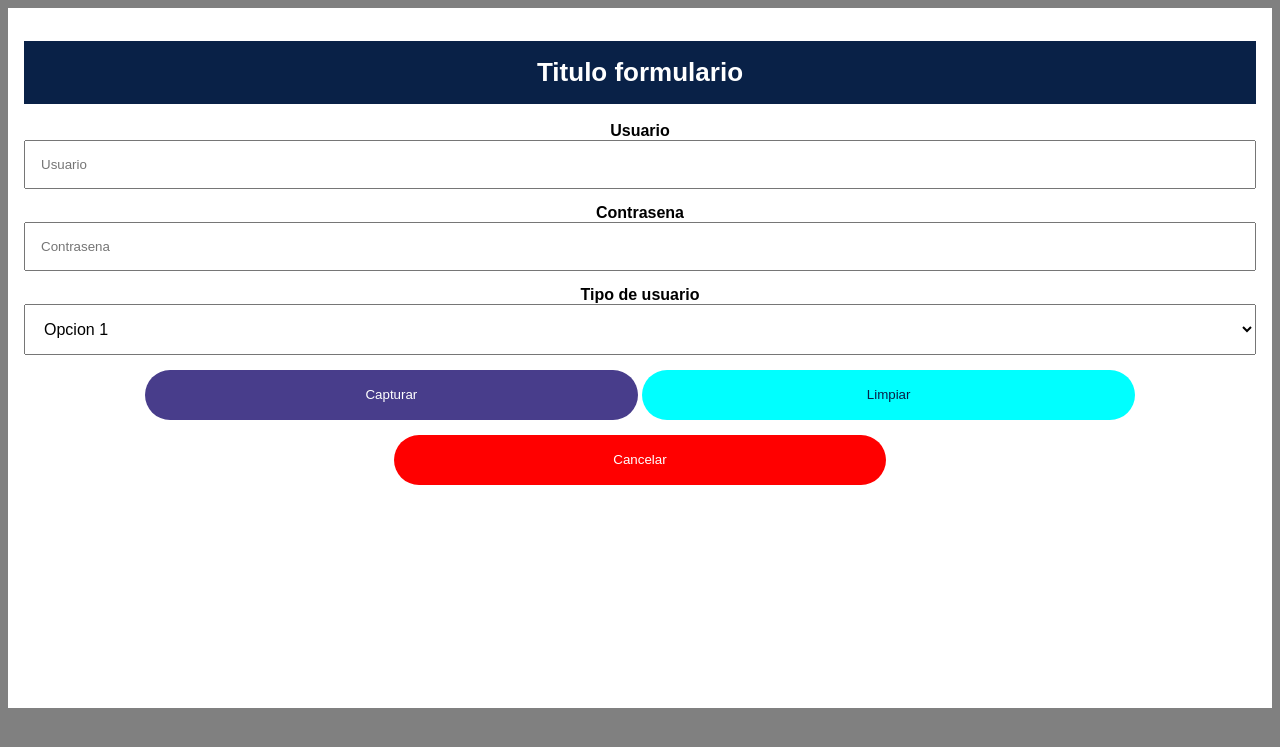
After one commit to liliana954/PT_Proyecto_Terminal, a PHP site: page /Vista/form.html in a window 1280 px wide. The commit adds this page. Shown: the top 747 px of the page. Run offline with PHP 8.4, Linux system fonts and the light colour scheme.

Commit message:
se agrega formato para formularios

```diff
--- /dev/null
+++ b/Styles/estilo_formularios.css
@@ -0,0 +1,68 @@
+body {
+    font-family: Arial, Helvetica, sans-serif;
+    background-color: grey;
+}
+
+* {
+    box-sizing: border-box;
+}
+
+.ejemplo {
+    width: 100%;
+    height: 700px;
+}
+
+.contenedor-formulario {
+    padding: 16px;
+    text-align: center;
+    height: 700px;
+    background-color: white;
+}
+
+.contenedor-formulario h1 {
+    color: white;
+    font-size: 26px;
+    background-color: #092147;
+    padding: 16px;
+}
+
+.contenedor-formulario label {
+    color: black;
+
+}
+
+.input-text {
+    margin-bottom: 15px;
+    width: 100%;
+    padding: 15px;
+}
+
+select {
+    padding: 15px;
+    width: 100%;
+    font-size: 16px;
+}
+
+
+button {
+    margin-top: 15px;
+    width: 40%;
+    height: 50px;
+    color: #092147;
+    border-radius: 90px;
+    border: none;
+}
+
+.boton-guardar {
+    background-color:darkslateblue;
+    color: white;
+}
+
+.boton-limpiar {
+    background-color: aqua;
+}
+
+.boton-cancelar {
+    background-color: red;
+    color: white;
+}
--- a/Styles/estilos_formulario.css
+++ b/Styles/estilos_formulario.css
@@ -4,7 +4,6 @@
     align-content: center;
     width: 100%;
     height: 500px;
-    background-color: aqua;
 }
 
 /* ---------------------- Estilos formulario  ---------------------------*/
--- /dev/null
+++ b/Vista/form.html
@@ -0,0 +1,44 @@
+<!DOCTYPE html>
+<html lang="en">
+
+<head>
+    <meta charset="UTF-8">
+    <meta http-equiv="X-UA-Compatible" content="IE=edge">
+    <meta name="viewport" content="width=device-width, initial-scale=1.0">
+    <link rel="stylesheet" href="/Styles/estilo_formularios.css" type="text/css" />
+    <title>Document</title>
+</head>
+
+<body>
+
+    <div class="ejemplo">
+        <form action="">
+            <div class="contenedor-formulario">
+
+                <h1> Titulo formulario </h1>
+
+                <label for="Usuario"><strong>Usuario</strong></label>
+                <input type="text" class="input-text" placeholder="Usuario">
+
+                <label for="Contrasena"><strong>Contrasena</strong></label>
+                <input type="text" class="input-text" placeholder="Contrasena">
+
+                <label for="Opciones"> <strong>Tipo de usuario</strong></label>
+                <select name="empleado" class="input-opciones">
+                    <option value="empleado1" selected>Opcion 1</option>
+                    <option value="empleado2">Opcion 2 </option>
+                    <option value="empleado3">Opcion 3</option>
+                    <option value="empleado4">Opcion 4</option>
+                </select>
+
+                <button type="submit" class="boton-guardar">Capturar</button>
+                <button type="reset" class="boton-limpiar"> Limpiar </button>
+                <button type="button" class="boton-cancelar"> Cancelar </button>
+
+            </div>
+
+        </form>
+    </div>
+</body>
+
+</html>
--- a/Vista/formulario.html
+++ b/Vista/formulario.html
@@ -4,7 +4,7 @@
     <meta charset="UTF-8">
     <meta http-equiv="X-UA-Compatible" content="IE=edge">
     <meta name="viewport" content="width=device-width, initial-scale=1.0">
-    <link rel="stylesheet" href="estilos_formulario.css" type="text/css"/>
+    <link rel="stylesheet" href="/Styles/estilos_formulario.css" type="text/css"/>
     <title>Document</title>
 </head>
 <body>
--- a/index.html
+++ b/index.html
@@ -20,11 +20,8 @@
             <a href="#servicios">Servicios</a>
             <a href="#contacto">Contacto</a>
             <a href="/Vista/login.html"> Login </a>
-
         </div>
-
     </nav>
-    <!--Texto de prueba para commit-->
     <!-- Seccion de quienes somos -->
 
     <div id="quienes" class="seccion-primera borde-superior-azul">
```
Also changed, not shown: Controlador/conexion.php (+43 -0 lines), Styles/estilos_tablas.css (added, +59 -0 lines), Vista/tablita.html (+18 -12 lines).
